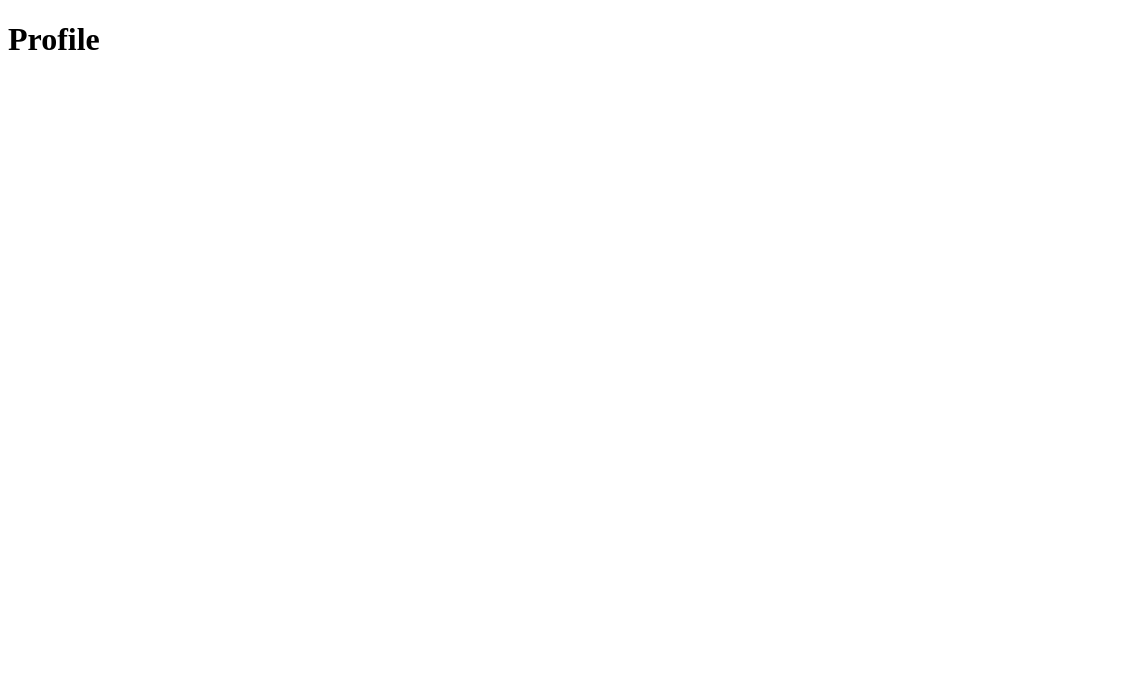
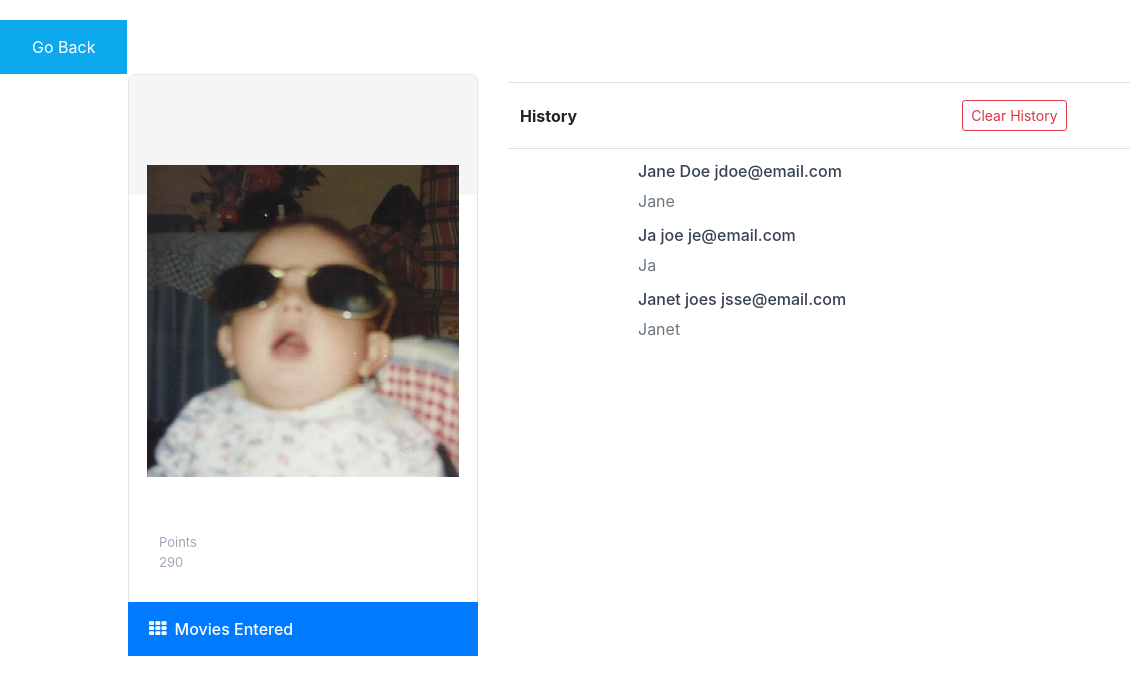
Before and after one commit to grupyedi/cinema-frontend, an Electron app: page pages/profile.html in a window 1366 px wide. Shown: the whole page, without its empty margins (0-1130 px from the left). Drawn offline with nearby package versions, Linux system fonts and the light colour scheme.

Commit message:
feat(cinema-frontend) : profile photo, history, nickname and number of points printing done -all of the facilities about user printed by using javascript -css of profile.html file done

```diff
--- a/css/buttons.css
+++ b/css/buttons.css
@@ -1,2 +1,4 @@
-.left-btn { float: left; }
-.right-btn { float: right; }
+#profile-button {
+     float: left;
+     cursor: pointer;
+}
--- /dev/null
+++ b/css/profile.css
@@ -0,0 +1,353 @@
+body{margin-top:20px;}
+.user-info-wrapper {
+    position: relative;
+    width: 100%;
+    margin-bottom: -1px;
+    padding-top: 90px;
+    padding-bottom: 30px;
+    border: 1px solid #e1e7ec;
+    border-top-left-radius: 7px;
+    border-top-right-radius: 7px;
+    overflow: hidden
+}
+
+.user-info-wrapper .user-cover {
+    position: absolute;
+    top: 0;
+    left: 0;
+    width: 100%;
+    height: 120px;
+    background-position: center;
+    background-color: #f5f5f5;
+    background-repeat: no-repeat;
+    background-size: cover
+}
+
+.user-info-wrapper .user-cover .tooltip .tooltip-inner {
+    width: 230px;
+    max-width: 100%;
+    padding: 10px 15px
+}
+
+.user-info-wrapper .info-label {
+    display: block;
+    position: absolute;
+    top: 18px;
+    right: 18px;
+    height: 26px;
+    padding: 0 12px;
+    border-radius: 13px;
+    background-color: #fff;
+    color: #606975;
+    font-size: 12px;
+    line-height: 26px;
+    box-shadow: 0 1px 5px 0 rgba(0, 0, 0, 0.18);
+    cursor: pointer
+}
+
+.user-info-wrapper .info-label>i {
+    display: inline-block;
+    margin-right: 3px;
+    font-size: 1.2em;
+    vertical-align: middle
+}
+
+.user-info-wrapper .user-info {
+    display: table;
+    position: relative;
+    width: 100%;
+    padding: 0 18px;
+    z-index: 5
+}
+
+.user-info-wrapper .user-info .user-avatar,
+.user-info-wrapper .user-info .user-data {
+    display: table-cell;
+    vertical-align: top
+}
+
+.user-info-wrapper .user-info .user-avatar {
+    position: relative;
+    width: 115px
+}
+
+.user-info-wrapper .user-info .user-avatar>img {
+    display: block;
+    width: 100%;
+    border: 5px solid #fff;
+    border-radius: 50%
+}
+
+.user-info-wrapper .user-info .user-avatar .edit-avatar {
+    display: block;
+    position: absolute;
+    top: -2px;
+    right: 2px;
+    width: 36px;
+    height: 36px;
+    transition: opacity .3s;
+    border-radius: 50%;
+    background-color: #fff;
+    color: #606975;
+    line-height: 34px;
+    box-shadow: 0 1px 5px 0 rgba(0, 0, 0, 0.2);
+    cursor: pointer;
+    opacity: 0;
+    text-align: center;
+    text-decoration: none
+}
+
+.user-info-wrapper .user-info .user-avatar .edit-avatar::before {
+    font-family: feather;
+    font-size: 17px;
+    content: '\e058'
+}
+
+.user-info-wrapper .user-info .user-avatar:hover .edit-avatar {
+    opacity: 1
+}
+
+.user-info-wrapper .user-info .user-data {
+    padding-top: 48px;
+    padding-left: 12px
+}
+
+.user-info-wrapper .user-info .user-data h4 {
+    margin-bottom: 2px
+}
+
+.user-info-wrapper .user-info .user-data span {
+    display: block;
+    color: #9da9b9;
+    font-size: 13px
+}
+
+.user-info-wrapper+.list-group .list-group-item:first-child {
+    border-radius: 0
+}
+
+.user-info-wrapper+.list-group .list-group-item:first-child {
+    border-radius: 0;
+}
+.list-group-item:first-child {
+    border-top-left-radius: 7px;
+    border-top-right-radius: 7px;
+}
+.list-group-item:first-child {
+    border-top-left-radius: .25rem;
+    border-top-right-radius: .25rem;
+}
+a.list-group-item {
+    padding-top: .87rem;
+    padding-bottom: .87rem;
+}
+a.list-group-item, .list-group-item-action {
+    transition: all .25s;
+    color: #606975;
+    font-weight: 500;
+}
+.with-badge {
+    position: relative;
+    padding-right: 3.3rem;
+}
+.list-group-item {
+    border-color: #e1e7ec;
+    background-color: #fff;
+    text-decoration: none;
+}
+.list-group-item {
+    position: relative;
+    display: block;
+    padding: .75rem 1.25rem;
+    margin-bottom: -1px;
+    background-color: #fff;
+    border: 1px solid rgba(0,0,0,0.125);
+}
+
+.shopping-cart,
+.wishlist-table,
+.order-table {
+    margin-bottom: 20px
+}
+
+.shopping-cart .table,
+.wishlist-table .table,
+.order-table .table {
+    margin-bottom: 0
+}
+
+.shopping-cart .btn,
+.wishlist-table .btn,
+.order-table .btn {
+    margin: 0
+}
+
+.shopping-cart>table>thead>tr>th,
+.shopping-cart>table>thead>tr>td,
+.shopping-cart>table>tbody>tr>th,
+.shopping-cart>table>tbody>tr>td,
+.wishlist-table>table>thead>tr>th,
+.wishlist-table>table>thead>tr>td,
+.wishlist-table>table>tbody>tr>th,
+.wishlist-table>table>tbody>tr>td,
+.order-table>table>thead>tr>th,
+.order-table>table>thead>tr>td,
+.order-table>table>tbody>tr>th,
+.order-table>table>tbody>tr>td {
+    vertical-align: middle !important
+}
+
+.shopping-cart>table thead th,
+.wishlist-table>table thead th,
+.order-table>table thead th {
+    padding-top: 17px;
+    padding-bottom: 17px;
+    border-width: 1px
+}
+
+.shopping-cart .remove-from-cart,
+.wishlist-table .remove-from-cart,
+.order-table .remove-from-cart {
+    display: inline-block;
+    color: #ff5252;
+    font-size: 18px;
+    line-height: 1;
+    text-decoration: none
+}
+
+.shopping-cart .count-input,
+.wishlist-table .count-input,
+.order-table .count-input {
+    display: inline-block;
+    width: 100%;
+    width: 86px
+}
+
+.shopping-cart .product-item,
+.wishlist-table .product-item,
+.order-table .product-item {
+    display: table;
+    width: 100%;
+    min-width: 150px;
+    margin-top: 5px;
+    margin-bottom: 3px
+}
+
+.shopping-cart .product-item .product-thumb,
+.shopping-cart .product-item .product-info,
+.wishlist-table .product-item .product-thumb,
+.wishlist-table .product-item .product-info,
+.order-table .product-item .product-thumb,
+.order-table .product-item .product-info {
+    display: table-cell;
+    vertical-align: top
+}
+
+.shopping-cart .product-item .product-thumb,
+.wishlist-table .product-item .product-thumb,
+.order-table .product-item .product-thumb {
+    width: 130px;
+    padding-right: 20px
+}
+
+.shopping-cart .product-item .product-thumb>img,
+.wishlist-table .product-item .product-thumb>img,
+.order-table .product-item .product-thumb>img {
+    display: block;
+    width: 100%
+}
+
+@media screen and (max-width: 860px) {
+    .shopping-cart .product-item .product-thumb,
+    .wishlist-table .product-item .product-thumb,
+    .order-table .product-item .product-thumb {
+        display: none
+    }
+}
+
+.shopping-cart .product-item .product-info span,
+.wishlist-table .product-item .product-info span,
+.order-table .product-item .product-info span {
+    display: block;
+    font-size: 13px
+}
+
+.shopping-cart .product-item .product-info span>em,
+.wishlist-table .product-item .product-info span>em,
+.order-table .product-item .product-info span>em {
+    font-weight: 500;
+    font-style: normal
+}
+
+.shopping-cart .product-item .product-title,
+.wishlist-table .product-item .product-title,
+.order-table .product-item .product-title {
+    margin-bottom: 6px;
+    padding-top: 5px;
+    font-size: 16px;
+    font-weight: 500
+}
+
+.shopping-cart .product-item .product-title>a,
+.wishlist-table .product-item .product-title>a,
+.order-table .product-item .product-title>a {
+    transition: color .3s;
+    color: #374250;
+    line-height: 1.5;
+    text-decoration: none
+}
+
+.shopping-cart .product-item .product-title>a:hover,
+.wishlist-table .product-item .product-title>a:hover,
+.order-table .product-item .product-title>a:hover {
+    color: #0da9ef
+}
+
+.shopping-cart .product-item .product-title small,
+.wishlist-table .product-item .product-title small,
+.order-table .product-item .product-title small {
+    display: inline;
+    margin-left: 6px;
+    font-weight: 500
+}
+
+.wishlist-table .product-item .product-thumb {
+    display: table-cell !important
+}
+
+@media screen and (max-width: 576px) {
+    .wishlist-table .product-item .product-thumb {
+        display: none !important
+    }
+}
+
+.badge.badge-primary {
+    background-color: #0da9ef;
+}
+.with-badge .badge {
+    position: absolute;
+    top: 50%;
+    right: 1.15rem;
+    -webkit-transform: translateY(-50%);
+    -ms-transform: translateY(-50%);
+    transform: translateY(-50%);
+}
+.list-group-item i {
+    margin-top: -4px;
+    margin-right: 8px;
+    font-size: 1.1em;
+}
+
+
+.buttonBck {
+    background-color: #0da9ef;
+    /* Green */
+    border: none;
+    color: white;
+    padding: 15px 32px;
+    text-align: center;
+    text-decoration: none;
+    display: inline-block;
+    font-size: 16px;
+    cursor: pointer;
+}
--- /dev/null
+++ b/js/createProfile.js
@@ -0,0 +1,42 @@
+function show_images(id) {
+    var img = document.createElement("img");
+    img.src = "../assets/bffehIaE_400x400[1].jpg";
+    img.style.width = "100%";
+    var src = document.getElementById(id);
+    src.appendChild(img);
+}
+function show_username(id){
+    var src = document.getElementById(id);
+    src.innerHTML = localStorage.getItem("username");
+}
+function get_points(id){
+    var src = document.getElementById(id);
+    src.innerHTML = 290;
+}
+function get_history(id){
+    var parsed = "";
+        var myObject = [{
+            firstname: "Jane",
+            lastname: "Doe",
+            email: "jdoe@email.com"
+        }, {
+            firstname: "Ja",
+            lastname: "joe",
+            email: "je@email.com"
+        }, {
+            firstname: "Janet",
+            lastname: "joes",
+            email: "jsse@email.com"
+        }];
+        var text;
+
+        text = "";
+        for (var i = 0; i < myObject.length; i++) {
+            text += "<tr><td><div class='product-item'><a class='product-thumb' href='#><img src='https://via.placeholder.com/220x180/FF0000/000000' alt='Product'></a><div class='product-info'>"
+            text += "<h4 class='product-title'><a href='#'>" + myObject[i].firstname + " " + myObject[i].lastname + " " + myObject[i].email + "</a></h4>";
+            text += "<div class='text-lg text-medium text-muted'>" + myObject[i].firstname +"</div></div></div></td>"
+        }
+        text += "</tr>";
+        document.getElementById("history").innerHTML = text;
+
+}
--- a/pages/profile.html
+++ b/pages/profile.html
@@ -2,11 +2,68 @@
 <html lang="en">
 <head>
     <meta charset="UTF-8">
-    <title>Profile</title>
+    <title>ChooseCinema</title>
 </head>
-<body>
-    <h1>
-        Profile
-    </h1>
+<script src="../js/createProfile.js"></script>
+<link rel="stylesheet" href="../node_modules/bootstrap/dist/css/bootstrap.min.css">
+<link rel="stylesheet" href="../css/profile.css">
+<body >
+    <link href="https://maxcdn.bootstrapcdn.com/font-awesome/4.7.0/css/font-awesome.min.css" rel="stylesheet">
+    <button class="buttonBck" onclick="goBack()">Go Back</button>
+    <script>
+        function goBack() {
+            window.history.back();
+        }
+    </script>
+    <div class="container padding-bottom-3x mb-2">
+        <div class="row">
+            <div class="col-lg-4">
+                <aside class="user-info-wrapper">
+                    <div class="user-cover">
+                    </div>
+                    <div class="user-info">
+                        <div class="user-avatar">
+                            <div id="profile-picture"></div>
+                        <div class="user-data">
+                            <h2 id="username"></h2><span></h2>Points</h2><span id="points"></span>
+                        </div>
+                    </div>
+                </aside>
+                <nav class="list-group">
+                    <a class="list-group-item with-badge active" href="#"><i class=" fa fa-th"></i>Movies Entered<span class="badge badge-primary badge-pill"></span></a>
+                </nav>
+            </div>
+            <div class="col-lg-8">
+                <div class="padding-top-2x mt-2 hidden-lg-up"></div>
+                <div class="table-responsive wishlist-table margin-bottom-none">
+                    <table class="table">
+                        <thead>
+                            <tr>
+                                <th>History</th>
+                                <th class="text-center"><a class="btn btn-sm btn-outline-danger" href="#">Clear History</a></th>
+                            </tr>
+                        </thead>
+                    </table>
+                    <tbody>
+                        <tr>
+                            <div id="history"></div>
+                        </tr>
+                    </tbody>
+                </div>
+            </div>
+        </div>
+    </div>
+    <script>
+        window.jQuery = window.$ = require('jquery');
+        show_images("profile-picture")
+        show_username("username")
+        get_points("points")
+        get_history()
+    </script>
+    <script src="../node_modules/jquery/dist/jquery.js"></script>
+    <script src="../node_modules/popper.js/dist/umd/popper.js"></script>
+    <script src="../node_modules/bootstrap/dist/js/bootstrap.js"></script>
+    </script>
+
 </body>
 </html>
```
Also changed, not shown: pages/choosingCinema.html (+2 -6 lines), assets/bffehIaE_400x400[1].jpg (added).
